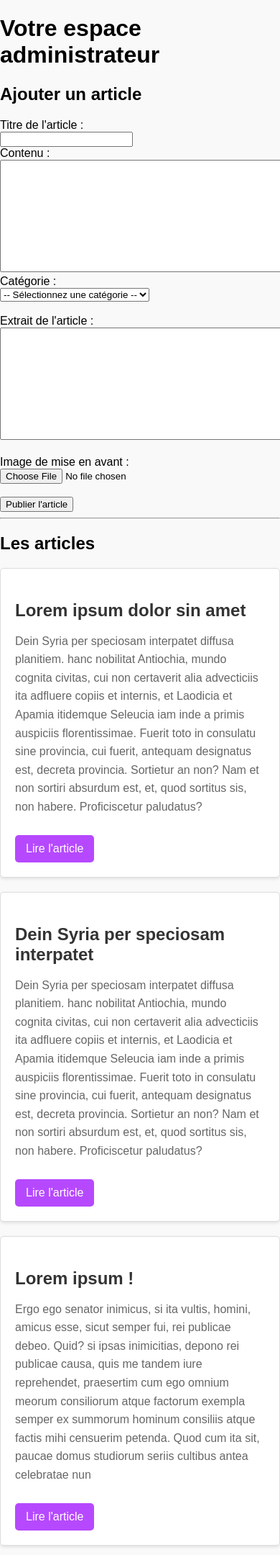
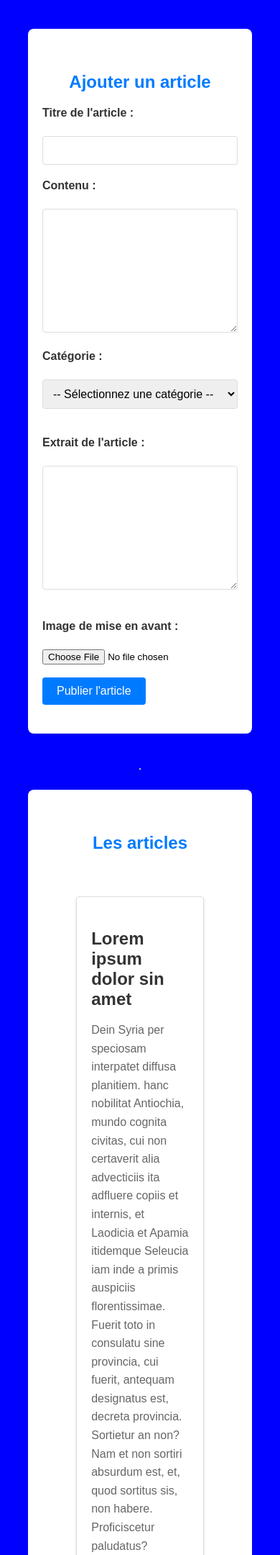
Before and after one commit to DaphneAntilope/blog, a PHP site: page /connexion_admin/espace_admin.php in a window 390 px wide; the page is wider, and only the part inside the window is pictured. Shown: the part 90-2250 px from the top of that part at 72% size. Run offline with PHP 8.4, Linux system fonts and the light colour scheme; data comes from the database, SQL or seed files in the repository; some libraries are stand-ins or nearby versions.

Commit message:
début responsive

```diff
--- a/connexion_admin/espace_admin.css
+++ b/connexion_admin/espace_admin.css
@@ -0,0 +1,110 @@
+/* Conteneur principal */
+.container {
+    width: 80%;
+    display: flex;
+    flex-direction: column;
+    align-items: center;
+    justify-content: center;
+}
+
+section {
+    width: 100%;
+    margin: 20px auto;
+    padding: 20px;
+    background-color: #ffffff;
+    box-shadow: 0 2px 4px rgba(0, 0, 0, 0.1);
+    border-radius: 8px;
+}
+
+h2 {
+    color: #007bff;
+    margin-top: 40px;
+    margin-bottom: 20px;
+    text-align: center;
+}
+
+/* Formulaire d'ajout d'article */
+form {
+    margin: 20px 0;
+}
+
+form label {
+    display: block;
+    margin-bottom: 5px;
+    font-weight: bold;
+    color: #333;
+}
+
+form input[type="text"],
+form input[type="email"],
+form input[type="password"],
+form textarea,
+form select {
+    width: 100%;
+    padding: 10px;
+    margin-bottom: 20px;
+    border: 1px solid #ddd;
+    border-radius: 4px;
+    box-sizing: border-box;
+    font-size: 1em;
+}
+
+form input[type="submit"],
+form button {
+    padding: 10px 20px;
+    background-color: #007bff;
+    color: #fff;
+    border: none;
+    border-radius: 4px;
+    cursor: pointer;
+    font-size: 1em;
+    transition: background-color 0.3s;
+}
+
+form input[type="submit"]:hover,
+form button:hover {
+    background-color: #0056b3;
+}
+
+/* Section des articles */
+section {
+    margin-bottom: 40px;
+}
+
+/* Messages d'alerte */
+.alert {
+    padding: 15px;
+    margin-bottom: 20px;
+    border: 1px solid transparent;
+    border-radius: 4px;
+    font-size: 1em;
+}
+
+.alert-success {
+    color: #155724;
+    background-color: #d4edda;
+    border-color: #c3e6cb;
+}
+
+.alert-danger {
+    color: #721c24;
+    background-color: #f8d7da;
+    border-color: #f5c6cb;
+}
+
+/* Bouton de suppression d'article */
+.delete-link {
+    width: 10px;
+    height: 30px;
+    color: white;
+    text-decoration: none;
+    font-weight: bold;
+    text-align: center;
+}
+
+li {
+    list-style: none;
+    display: block;
+    display: flex;
+    flex-direction: row;
+}
--- a/connexion_admin/espace_admin.php
+++ b/connexion_admin/espace_admin.php
@@ -12,10 +12,12 @@
 
 <!DOCTYPE html>
 <html lang="fr">
+
 <head>
     <meta charset="UTF-8">
     <title><?php echo htmlspecialchars($h1_text); ?></title>
     <link rel="stylesheet" href="/includes/header.css">
+    <link rel="stylesheet" href="espace_admin.css">
 </head>
 
 <body>
@@ -32,6 +34,7 @@
 
     <h1><?php echo htmlspecialchars($h1_text); ?></h1>
 
+    <div class="container">
         <section>
             <h2>Ajouter un article</h2>
             <?php include '..\form_ajout_article\ajout_article.php'?>
@@ -86,3 +89,4 @@
 
             </div>
         </section>
+    </div>
--- a/includes/header.css
+++ b/includes/header.css
@@ -48,3 +48,17 @@
 nav ul li a:hover{
  color: white;
 }
+
+h1 {
+    text-align: center;
+    margin-top: 4%;
+    text-transform:uppercase;
+    color: rgb(65, 127, 243);
+}
+
+@media screen and (max-width: 576px) {
+    h1 {
+        display: none;
+    }
+
+}
--- a/tous_les_articles/liste_articles_styles.css
+++ b/tous_les_articles/liste_articles_styles.css
@@ -4,20 +4,26 @@
     margin: 0;
     padding: 0;
 }
-h1
 
 .container {
     width: 80%;
     margin: 0 auto;
     padding: 20px;
+    display: flex;
+    flex-direction: row;
+    align-items: start;
+    justify-content: flex-start;
+
 }
 
 /* Styles pour les articles */
 .article {
+    width: 30%;
+    height: auto;
     background-color: #ffffff;
     border: 1px solid #ddd;
     border-radius: 5px;
-    margin: 20px 0;
+    margin: 20px 20px;
     padding: 20px;
     box-shadow: 0 2px 4px rgba(0, 0, 0, 0.1);
 }
@@ -58,3 +64,26 @@
 .btn-lire-article:hover {
     background-color: #0056b3;
 }
+
+
+/* --------- Responsive pour liste articles ----- */
+@media screen and (max-width: 576px) {
+    body {
+      background-color: blue;
+    }
+
+    .container {
+        flex-wrap: wrap;
+    }
+
+    .article {
+        width: 90%;
+    }
+
+    .btn-lire-article {
+        background-color: yellow;
+    }
+
+
+
+}
```
Also changed, not shown: connexion_admin/connexion.css (added, +44 -0 lines), connexion_admin/connexion.php (+16 -5 lines), includes/footer.css (+8 -0 lines), un_article/article.css (added, +50 -0 lines), un_article/article.php (+16 -4 lines). Lines whose indentation alone changed are shown as unchanged.
